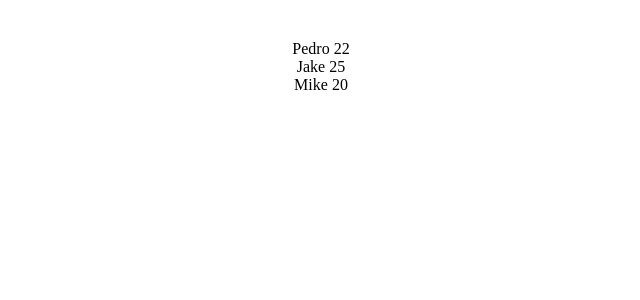
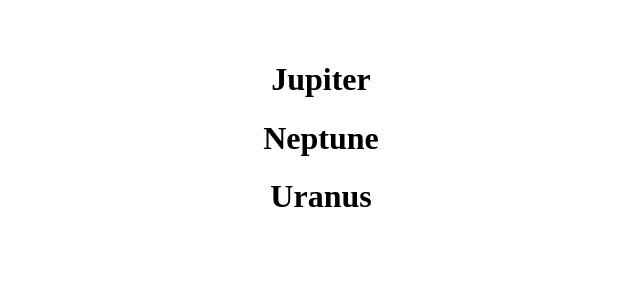
Before and after one commit to ghulam46/react-vite-project, a React (Vite) app: page / in a window 1280 px wide. Shown: the top 300 px of the page, without its empty margins (319-959 px from the left). Built offline with nearby package versions, Linux system fonts and the light colour scheme.

Commit message:
rendering list with conditional if

```diff
--- a/src/main.jsx
+++ b/src/main.jsx
@@ -3,11 +3,13 @@ import ReactDOM from 'react-dom/client'
 import App from './App.jsx'
 import ListArray from './rendering lists/ListArray.jsx'
 import AppRl from '../src/rendering lists/App.jsx'
+import Planets from './rendering lists/Planets.jsx'
 
 ReactDOM.createRoot(document.getElementById('root')).render(
   <React.StrictMode>
     {/* <App /> */}
-    <ListArray />
+    {/* <ListArray /> */}
     {/* <AppRl /> */}
+    <Planets />
   </React.StrictMode>,
 )
--- /dev/null
+++ b/src/rendering lists/Planets.jsx
@@ -0,0 +1,22 @@
+import "../App.css";
+
+function Planets() {
+    const planets = [
+        {name: "Mars", isGasPlanet: false},
+        {name: "Earth", isGasPlanet: false},
+        {name: "Jupiter", isGasPlanet: true},
+        {name: "Venus", isGasPlanet: false},
+        {name: "Neptune", isGasPlanet: true},
+        {name: "Uranus", isGasPlanet: true}
+    ];
+
+    return(
+        <div className="App">
+            {planets.map((planet, key) => {
+                if(planet.isGasPlanet) return <h1 key={key}>{planet.name}</h1>
+            })}
+        </div>
+    );
+}
+
+export default Planets;
```
